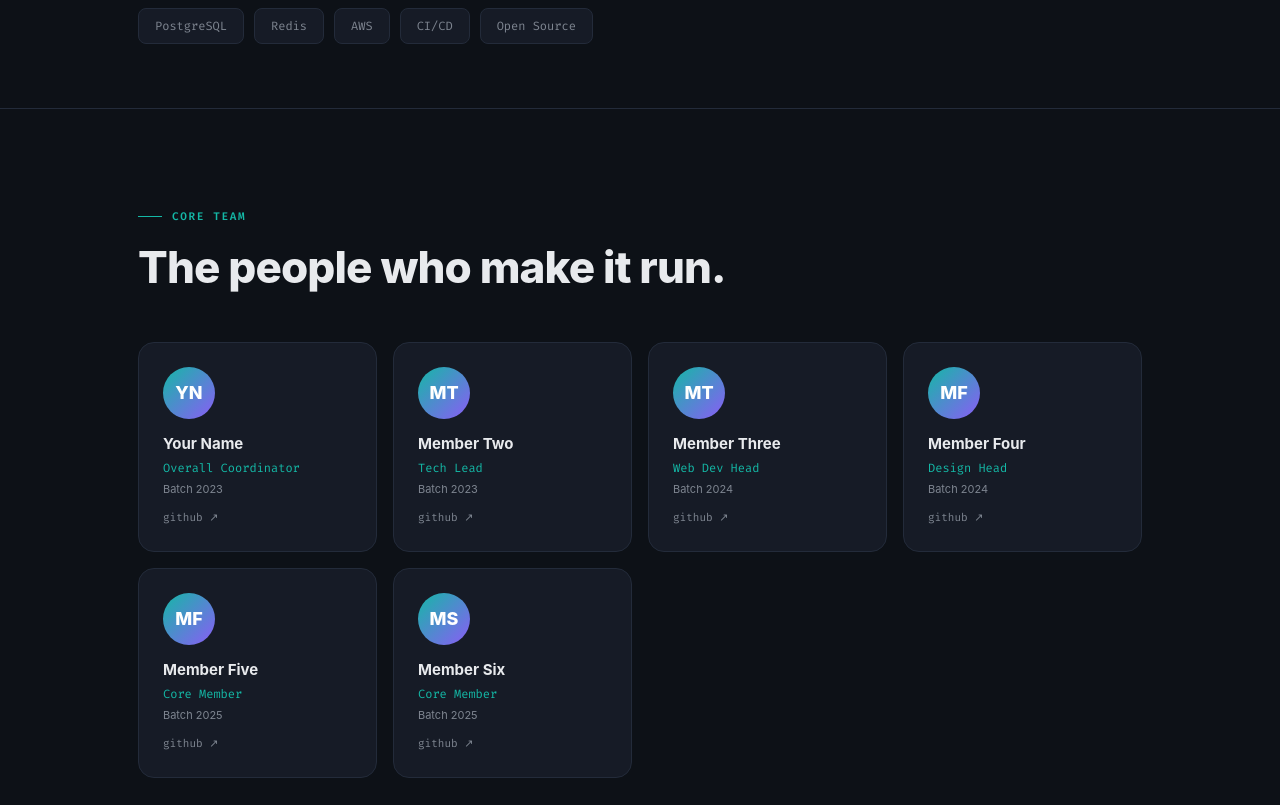
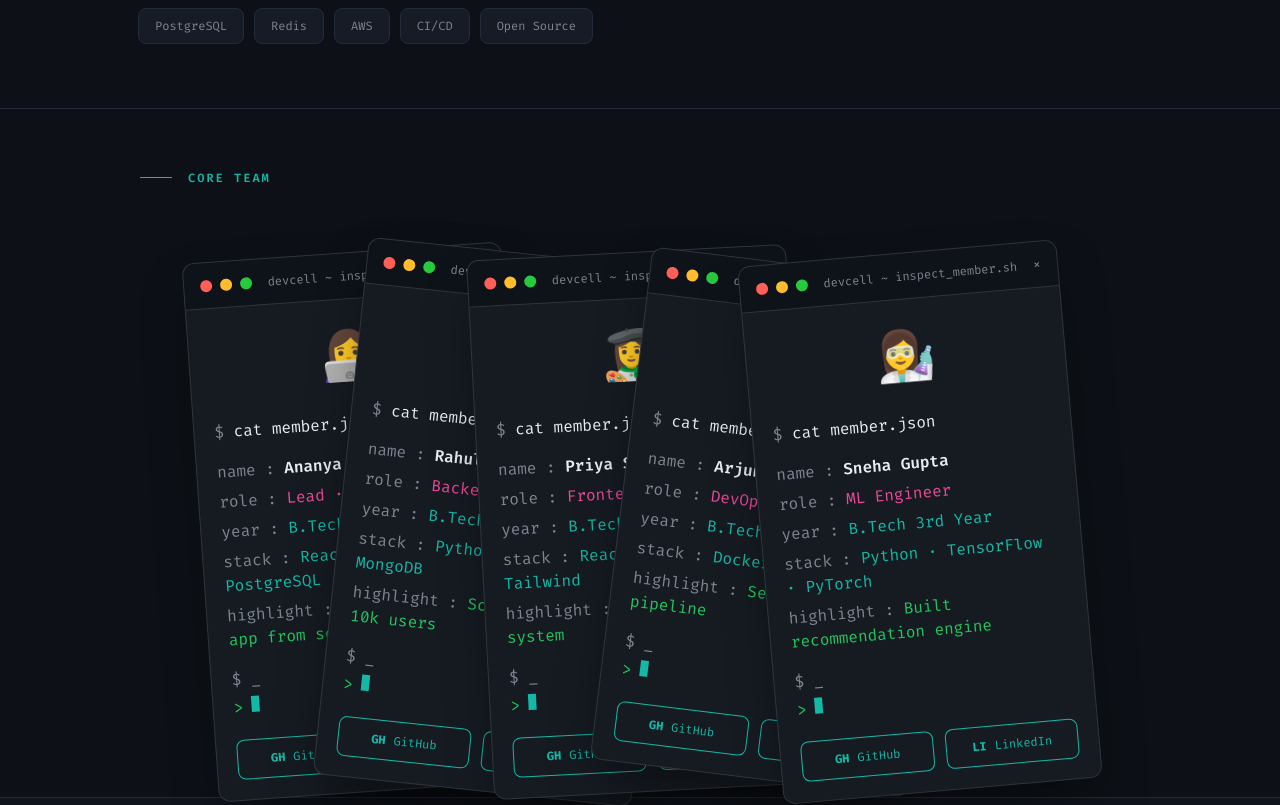
Before and after one commit to Ryukon07/kp-devcell, a React (Vite) app in the folder frontend/: page / in a window 1280 px wide. Shown: the part 1618-2423 px from the top of the page. Built offline with nearby package versions, Linux system fonts and the light colour scheme; no server answers.

Commit message:
Added Team Cards on homepage

```diff
--- a/frontend/src/components/home/Hero.jsx
+++ b/frontend/src/components/home/Hero.jsx
@@ -135,7 +135,7 @@ function AnnouncementCard({ announcement, floatDelay }) {
             color: C.cyan, fontSize: '10px',
             letterSpacing: '0.12em', textTransform: 'uppercase', fontWeight: 500,
           }}>
-            announce
+            announcement
           </span>
         </div>
         <span style={{ color: '#4B5563', fontSize: '10px' }}>{date}</span>
@@ -359,7 +359,7 @@ export default function Hero() {
               WebkitBackgroundClip: 'text',
               WebkitTextFillColor: 'transparent',
             }}>
-              just code.
+              Fuck OFF.
             </span>
           </motion.h1>
 
--- a/frontend/src/components/home/Team.jsx
+++ b/frontend/src/components/home/Team.jsx
@@ -1,103 +1,422 @@
+"use client"
+
+import { useState } from 'react'
 import { motion } from 'framer-motion'
-import { C } from '../../constants/theme'
-import { Section, SectionLabel, SectionTitle } from '../shared'
 
-// ── Team card ─────────────────────────────────────────────────
-function TeamCard({ name, role, batch, github, delay }) {
-  const initials = name
-    .split(' ')
-    .map(n => n[0])
-    .join('')
-    .slice(0, 2)
-    .toUpperCase()
+// ── Theme constants ─────────────────────────────────────────────
+const C = {
+  bg: '#0d1117',
+  card: '#161b22',
+  border: '#30363d',
+  fg: '#e6edf3',
+  muted: '#7d8590',
+  cyan: '#14b8a6',
+  purple: '#a855f7',
+  green: '#22c55e',
+  pink: '#ec4899',
+}
 
+// ── Terminal-style Team Card ─────────────────────────────────────
+function TeamCard({ name, role, year, stack, highlight, github, linkedin, emoji }) {
   return (
-    <motion.div
-      initial={{ opacity: 0, y: 40 }}
-      whileInView={{ opacity: 1, y: 0 }}
-      whileHover={{ y: -6, borderColor: 'rgba(20,184,166,0.35)' }}
-      viewport={{ once: true }}
-      transition={{ delay, duration: 0.5, type: 'spring', stiffness: 200 }}
+    <div
       style={{
         backgroundColor: C.card,
         border: `1px solid ${C.border}`,
-        borderRadius: '16px',
-        padding: '24px',
-        cursor: 'default',
-        // transition only for border-color; motion handles y
-        transition: 'border-color 0.3s ease',
+        borderRadius: '12px',
+        padding: '0',
+        width: '320px',
+        fontFamily: '"Fira Code", "Cascadia Code", "SF Mono", monospace',
+        overflow: 'hidden',
+        boxShadow: '0 25px 50px -12px rgba(0, 0, 0, 0.5)',
       }}
     >
-      {/* Avatar */}
-      <div style={{
-        width: '52px', height: '52px', borderRadius: '50%',
-        background: `linear-gradient(135deg, ${C.cyan}, ${C.purple})`,
-        display: 'flex', alignItems: 'center', justifyContent: 'center',
-        fontSize: '18px', fontWeight: 800, color: '#fff',
-        marginBottom: '14px',
-        userSelect: 'none',
-      }}>
-        {initials}
+      {/* Window Title Bar */}
+      <div
+        style={{
+          display: 'flex',
+          alignItems: 'center',
+          justifyContent: 'space-between',
+          padding: '12px 16px',
+          borderBottom: `1px solid ${C.border}`,
+          backgroundColor: 'rgba(13, 17, 23, 0.8)',
+        }}
+      >
+        <div style={{ display: 'flex', gap: '8px' }}>
+          <div style={{ width: '12px', height: '12px', borderRadius: '50%', backgroundColor: '#ff5f56' }} />
+          <div style={{ width: '12px', height: '12px', borderRadius: '50%', backgroundColor: '#ffbd2e' }} />
+          <div style={{ width: '12px', height: '12px', borderRadius: '50%', backgroundColor: '#27c93f' }} />
+        </div>
+        <div style={{ color: C.muted, fontSize: '12px' }}>
+          devcell ~ inspect_member.sh
+        </div>
+        <div style={{ color: C.muted, fontSize: '14px' }}>×</div>
       </div>
 
-      <div style={{ fontWeight: 700, color: C.fg, fontSize: '15px', marginBottom: '4px' }}>
-        {name}
+      {/* Terminal Content */}
+      <div style={{ padding: '20px' }}>
+        {/* Emoji Avatar */}
+        <div
+          style={{
+            display: 'flex',
+            justifyContent: 'center',
+            marginBottom: '20px',
+          }}
+        >
+          <div style={{ fontSize: '48px' }}>{emoji || '👩‍💻'}</div>
         </div>
-      <div style={{
-        color: C.cyan, fontSize: '12px',
-        fontFamily: '"Fira Code", "Cascadia Code", monospace',
-        marginBottom: '4px',
-      }}>
-        {role}
+
+        {/* Command */}
+        <div style={{ marginBottom: '16px' }}>
+          <span style={{ color: C.muted }}>$ </span>
+          <span style={{ color: C.fg }}>cat member.json</span>
         </div>
-      <div style={{ color: C.muted, fontSize: '11px' }}>Batch {batch}</div>
 
+        {/* Data Fields */}
+        <div style={{ display: 'flex', flexDirection: 'column', gap: '6px' }}>
+          <div>
+            <span style={{ color: C.muted }}>name : </span>
+            <span style={{ color: C.fg, fontWeight: 600 }}>{name}</span>
+          </div>
+          <div>
+            <span style={{ color: C.muted }}>role : </span>
+            <span style={{ color: C.pink }}>{role}</span>
+          </div>
+          <div>
+            <span style={{ color: C.muted }}>year : </span>
+            <span style={{ color: C.cyan }}>{year}</span>
+          </div>
+          <div>
+            <span style={{ color: C.muted }}>stack : </span>
+            <span style={{ color: C.cyan }}>{stack}</span>
+          </div>
+          <div>
+            <span style={{ color: C.muted }}>highlight : </span>
+            <span style={{ color: C.green }}>{highlight}</span>
+          </div>
+        </div>
+
+        {/* Terminal Prompt */}
+        <div style={{ marginTop: '16px' }}>
+          <span style={{ color: C.muted }}>$ </span>
+          <span style={{ color: C.muted }}>_</span>
+        </div>
+        <div style={{ marginTop: '4px' }}>
+          <span style={{ color: C.green }}>&gt;</span>
+          <span
+            style={{
+              display: 'inline-block',
+              width: '8px',
+              height: '16px',
+              backgroundColor: C.cyan,
+              marginLeft: '8px',
+              animation: 'blink 1s infinite',
+            }}
+          />
+        </div>
+
+        {/* Social Links */}
+        <div style={{ display: 'flex', gap: '12px', marginTop: '20px' }}>
           {github && (
             <a
               href={github}
               target="_blank"
               rel="noopener noreferrer"
               style={{
-            display: 'inline-block', marginTop: '12px',
-            color: C.muted, fontSize: '11px', textDecoration: 'none',
-            fontFamily: '"Fira Code", "Cascadia Code", monospace',
-            transition: 'color 0.2s',
+                flex: 1,
+                display: 'flex',
+                alignItems: 'center',
+                justifyContent: 'center',
+                gap: '8px',
+                padding: '10px 16px',
+                backgroundColor: 'transparent',
+                border: `1px solid ${C.cyan}`,
+                borderRadius: '8px',
+                color: C.cyan,
+                fontSize: '12px',
+                textDecoration: 'none',
+                transition: 'all 0.2s',
               }}
-          onMouseEnter={e => (e.target.style.color = C.cyan)}
-          onMouseLeave={e => (e.target.style.color = C.muted)}
+              onMouseEnter={(e) => {
+                e.currentTarget.style.backgroundColor = C.cyan
+                e.currentTarget.style.color = C.bg
+              }}
+              onMouseLeave={(e) => {
+                e.currentTarget.style.backgroundColor = 'transparent'
+                e.currentTarget.style.color = C.cyan
+              }}
             >
-          github ↗
+              <span style={{ fontWeight: 700 }}>GH</span> GitHub
             </a>
           )}
-    </motion.div>
+          {linkedin && (
+            <a
+              href={linkedin}
+              target="_blank"
+              rel="noopener noreferrer"
+              style={{
+                flex: 1,
+                display: 'flex',
+                alignItems: 'center',
+                justifyContent: 'center',
+                gap: '8px',
+                padding: '10px 16px',
+                backgroundColor: 'transparent',
+                border: `1px solid ${C.cyan}`,
+                borderRadius: '8px',
+                color: C.cyan,
+                fontSize: '12px',
+                textDecoration: 'none',
+                transition: 'all 0.2s',
+              }}
+              onMouseEnter={(e) => {
+                e.currentTarget.style.backgroundColor = C.cyan
+                e.currentTarget.style.color = C.bg
+              }}
+              onMouseLeave={(e) => {
+                e.currentTarget.style.backgroundColor = 'transparent'
+                e.currentTarget.style.color = C.cyan
+              }}
+            >
+              <span style={{ fontWeight: 700 }}>LI</span> LinkedIn
+            </a>
+          )}
+        </div>
+      </div>
+    </div>
   )
 }
 
-// ── Data ─────────────────────────────────────────────────────
+// ── Team Data ─────────────────────────────────────────────────────
 const TEAM = [
-  { name: 'Your Name',    role: 'Overall Coordinator', batch: '2023', github: '#' },
-  { name: 'Member Two',   role: 'Tech Lead',           batch: '2023', github: '#' },
-  { name: 'Member Three', role: 'Web Dev Head',         batch: '2024', github: '#' },
-  { name: 'Member Four',  role: 'Design Head',          batch: '2024', github: '#' },
-  { name: 'Member Five',  role: 'Core Member',          batch: '2025', github: '#' },
-  { name: 'Member Six',   role: 'Core Member',          batch: '2025', github: '#' },
+  {
+    name: 'Ananya Sharma',
+    role: 'Lead · Full Stack',
+    year: 'B.Tech 3rd Year',
+    stack: 'React · Node.js · PostgreSQL',
+    highlight: 'Built campus nav app from scratch',
+    github: '#',
+    linkedin: '#',
+    emoji: '👩‍💻',
+  },
+  {
+    name: 'Rahul Verma',
+    role: 'Backend Lead',
+    year: 'B.Tech 3rd Year',
+    stack: 'Python · Django · MongoDB',
+    highlight: 'Scaled API to 10k users',
+    github: '#',
+    linkedin: '#',
+    emoji: '👨‍💻',
+  },
+  {
+    name: 'Priya Singh',
+    role: 'Frontend Dev',
+    year: 'B.Tech 2nd Year',
+    stack: 'React · TypeScript · Tailwind',
+    highlight: 'Created design system',
+    github: '#',
+    linkedin: '#',
+    emoji: '👩‍🎨',
+  },
+  {
+    name: 'Arjun Patel',
+    role: 'DevOps Lead',
+    year: 'B.Tech 4th Year',
+    stack: 'Docker · K8s · AWS',
+    highlight: 'Set up CI/CD pipeline',
+    github: '#',
+    linkedin: '#',
+    emoji: '🧑‍💻',
+  },
+  {
+    name: 'Sneha Gupta',
+    role: 'ML Engineer',
+    year: 'B.Tech 3rd Year',
+    stack: 'Python · TensorFlow · PyTorch',
+    highlight: 'Built recommendation engine',
+    github: '#',
+    linkedin: '#',
+    emoji: '👩‍🔬',
+  },
 ]
 
-// ── Component ─────────────────────────────────────────────────
+// ── Stacked Cards Component ─────────────────────────────────────
 export default function Team() {
+  const [hoveredIndex, setHoveredIndex] = useState(null)
+
+  // Calculate positions for each card
+  const getCardStyle = (index) => {
+    const totalCards = TEAM.length
+    const centerIndex = Math.floor(totalCards / 2)
+
+    if (hoveredIndex === null) {
+      // Scattered layout covering ~70% width with vertical variation
+      const spacing = 140 // Wider spacing between cards
+      const offsetFromCenter = (index - centerIndex) * spacing
+
+      // Vertical offset creates a wave-like pattern
+      const verticalOffsets = {
+        0: -20,
+        1: 10,
+        2: -15,
+        3: 25,
+        4: -10,
+        5: 15,
+      }
+      const verticalOffset = verticalOffsets[index] || 0
+
+      // Varied rotations for natural scattered look (reduced tilt)
+      const rotations = {
+        0: -4,
+        1: 6,
+        2: -3,
+        3: 7,
+        4: -5,
+        5: 4,
+      }
+      const rotation = rotations[index] || 0
+
+      return {
+        x: offsetFromCenter,
+        y: verticalOffset,
+        rotate: rotation,
+        scale: 1,
+        zIndex: index,
+      }
+    }
+
+    if (hoveredIndex === index) {
+      // Hovered card - comes to front and centers
+      const centerOffset = (index - centerIndex) * 140
+      return {
+        x: centerOffset,
+        y: 0,
+        rotate: 0,
+        scale: 1.05,
+        zIndex: totalCards + 1,
+      }
+    }
+
+    // Non-hovered cards - subtle separation left or right
+    const direction = index < hoveredIndex ? -1 : 1
+    const distance = Math.abs(index - hoveredIndex)
+    const basePosition = (index - centerIndex) * 140
+
+    return {
+      x: basePosition + direction * (50 + distance * 20),
+      y: direction * (10 + distance * 5),
+      rotate: direction * (3 + distance * 1.5),
+      scale: 0.96,
+      zIndex: totalCards - distance,
+    }
+  }
+
   return (
-    <Section>
-      <SectionLabel>Core team</SectionLabel>
-      <SectionTitle>The people who make it run.</SectionTitle>
-      <div style={{
-        display: 'grid',
-        gridTemplateColumns: 'repeat(auto-fill, minmax(200px, 1fr))',
+    <section
+      style={{
+        backgroundColor: C.bg,
+        minHeight: '85vh',
+        padding: '60px 20px 0px 20px',
+        display: 'flex',
+        flexDirection: 'column',
+        alignItems: 'center',
+      }}
+    >
+      {/* Section Header */}
+      <div
+        style={{
+          marginBottom: '60px',
+          marginLeft: '200px',
+          width: '100%',
+          maxWidth: '1200px',
+          display: 'flex',
+          justifyContent: 'flex-start',
+        }}
+      >
+        <div
+          style={{
+            display: 'flex',
+            alignItems: 'center',
             gap: '16px',
-      }}>
-        {TEAM.map((member, i) => (
-          <TeamCard key={i} {...member} delay={i * 0.08} />
-        ))}
+            // marginBottom: '32px',
+          }}
+        >
+          <div
+            style={{
+              width: '32px',
+              height: '1px',
+              backgroundColor: C.cyan,
+            }}
+          />
+          <div
+            style={{
+              color: C.cyan,
+              fontSize: '12px',
+              fontFamily: '"Fira Code", monospace',
+              letterSpacing: '2px',
+              fontWeight: 600,
+              textTransform: 'uppercase',
+            }}
+          >
+            Core Team
           </div>
-    </Section>
+        </div>
+      </div>
+
+      {/* Stacked Cards Container */}
+      <div
+        style={{
+          position: 'relative',
+          width: '100%',
+          height: '550px',
+          display: 'flex',
+          alignItems: 'center',
+          justifyContent: 'center',
+          perspective: '1000px',
+        }}
+      >
+        {TEAM.map((member, index) => {
+          const style = getCardStyle(index)
+
+          return (
+            <motion.div
+              key={index}
+              initial={{ opacity: 0, y: 100 }}
+              animate={{
+                opacity: 1,
+                y: 0,
+                x: style.x,
+                rotate: style.rotate,
+                scale: style.scale,
+              }}
+              transition={{
+                type: 'spring',
+                stiffness: 300,
+                damping: 25,
+                mass: 0.8,
+              }}
+              onMouseEnter={() => setHoveredIndex(index)}
+              onMouseLeave={() => setHoveredIndex(null)}
+              style={{
+                position: 'absolute',
+                cursor: 'pointer',
+                zIndex: style.zIndex,
+              }}
+            >
+              <TeamCard {...member} />
+            </motion.div>
+          )
+        })}
+      </div>
+
+      {/* Blinking cursor animation */}
+      <style>{`
+        @keyframes blink {
+          0%, 50% { opacity: 1; }
+          51%, 100% { opacity: 1; }
+        }
+      `}</style>
+    </section>
   )
 }
```
Also changed, not shown: 1 other file (tests, documents, lock files or other folders). Lines whose indentation alone changed are shown as unchanged.
